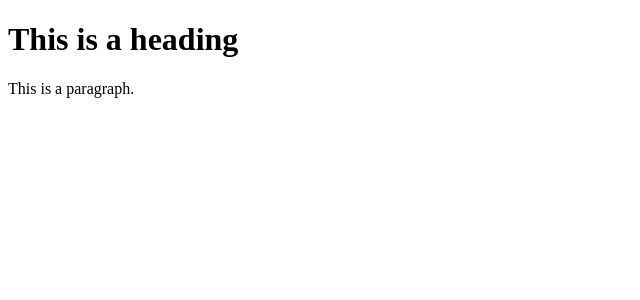
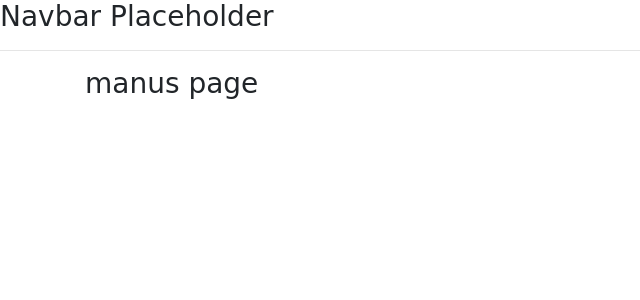
Before and after one commit to mostafaala2/Pinocchio-s-Pizza-Subs, a Django app: page / in a window 1280 px wide. Shown: the top 300 px of the page, without its empty margins (0-640 px from the left). Run offline with Django 3.2, Linux system fonts and the light colour scheme; some libraries are stand-ins or nearby versions.

Commit message:
end Templates

```diff
--- a/orders/templates/orders/cart.html
+++ b/orders/templates/orders/cart.html
@@ -1 +1,5 @@
-<h3> cart</h3>
+{% extends 'orders/main.html'%}
+{% load static %}
+{% block content %}
+<h3>cart</h3>
+{% endblock content %}
--- a/orders/templates/orders/checkout.html
+++ b/orders/templates/orders/checkout.html
@@ -1 +1,5 @@
-<h3> checkout</h3>
+{% extends 'orders/main.html'%}
+{% load static %}
+{% block content %}
+<h3>checkout</h3>
+{% endblock content %}
--- a/orders/templates/orders/main.html
+++ b/orders/templates/orders/main.html
@@ -0,0 +1,31 @@
+<!DOCTYPE html>
+{% load static %}
+<html lang="en">
+<head>
+  <link rel="stylesheet" href="https://stackpath.bootstrapcdn.com/bootstrap/4.4.1/css/bootstrap.min.css" integrity="sha384-Vkoo8x4CGsO3+Hhxv8T/Q5PaXtkKtu6ug5TOeNV6gBiFeWPGFN9MuhOf23Q9Ifjh" crossorigin="anonymous">
+
+    <link rel="stylesheet" type="text/css" href="{% static 'css/main.css' %}" />
+    <meta name="viewport" content="width=device-width, initial-scale=1.0">
+
+  {% block title %}
+  {% endblock title %}
+
+</head>
+<body>
+  <h3>Navbar Placeholder</h3>
+    <hr>
+  <div class="container">
+    {% block content %}
+    {% endblock content %}
+  </div>
+
+
+
+  <script src="https://code.jquery.com/jquery-3.4.1.slim.min.js" integrity="sha384-J6qa4849blE2+poT4WnyKhv5vZF5SrPo0iEjwBvKU7imGFAV0wwj1yYfoRSJoZ+n" crossorigin="anonymous"></script>
+
+  	<script src="https://cdn.jsdelivr.net/npm/popper.js@1.16.0/dist/umd/popper.min.js" integrity="sha384-Q6E9RHvbIyZFJoft+2mJbHaEWldlvI9IOYy5n3zV9zzTtmI3UksdQRVvoxMfooAo" crossorigin="anonymous"></script>
+
+  	<script src="https://stackpath.bootstrapcdn.com/bootstrap/4.4.1/js/bootstrap.min.js" integrity="sha384-wfSDF2E50Y2D1uUdj0O3uMBJnjuUD4Ih7YwaYd1iqfktj0Uod8GCExl3Og8ifwB6" crossorigin="anonymous"></script>
+
+</body>
+</html>
--- a/orders/templates/orders/manus.html
+++ b/orders/templates/orders/manus.html
@@ -1,12 +1,5 @@
-<!DOCTYPE html>
-<html lang="en">
-<head>
-  <title>Title of the document</title>
-</head>
-<body>
-
-<h1>This is a heading</h1>
-<p>This is a paragraph.</p>
-
-</body>
-</html>
+{% extends 'orders/main.html'%}
+{% load static %}
+{% block content %}
+<h3>manus page</h3>
+{% endblock content %}
--- a/pizza/settings.py
+++ b/pizza/settings.py
@@ -119,3 +119,6 @@ USE_TZ = True
 # https://docs.djangoproject.com/en/2.0/howto/static-files/
 
 STATIC_URL = '/static/'
+STATICFILES_DIRS = [
+    os.path.join(BASE_DIR, "static"),
+]
--- /dev/null
+++ b/static/css/main.css
@@ -0,0 +1,3 @@
+h3 {
+  font-family: "Comic Sans MS", cursive, sans-serif;
+}
```
Also changed, not shown: static/images/cart.jpg (added).
